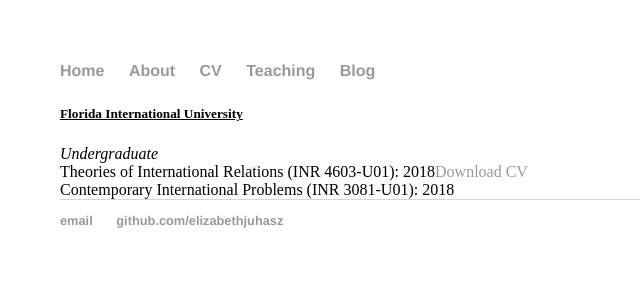
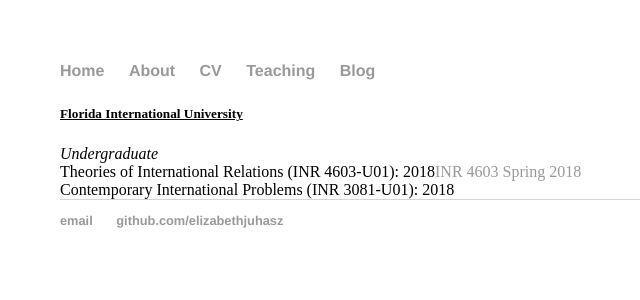
Before and after one commit to elizabethjuhasz/elizabethjuhasz.github.io, a Jekyll site: the page built from teaching/index.html, in a window 1280 px wide. Shown: the top 300 px of the page, without its empty margins (132-772 px from the left). Built offline with Jekyll 4.4.1, drawn with Linux system fonts in a browser that asks for light colours.

Commit message:
Update index.html

```diff
--- a/teaching/index.html
+++ b/teaching/index.html
@@ -5,6 +5,6 @@ title: Teaching
 		<div class="teaching">
 			<p><h5><b><u>Florida International University</h5></b></u>
 			<i>Undergraduate</i><br/>
-			Theories of International Relations (INR 4603-U01): 2018<a href="filename" class="download" title="INR 4603 Spring 2018">Download CV</a><br/>
+			Theories of International Relations (INR 4603-U01): 2018<a href="INR_4603_juhasz_e.docx" class="download" title="INR 4603 Spring 2018">INR 4603 Spring 2018</a><br/>
 			Contemporary International Problems (INR 3081-U01): 2018<br/>
 		</div>
```
